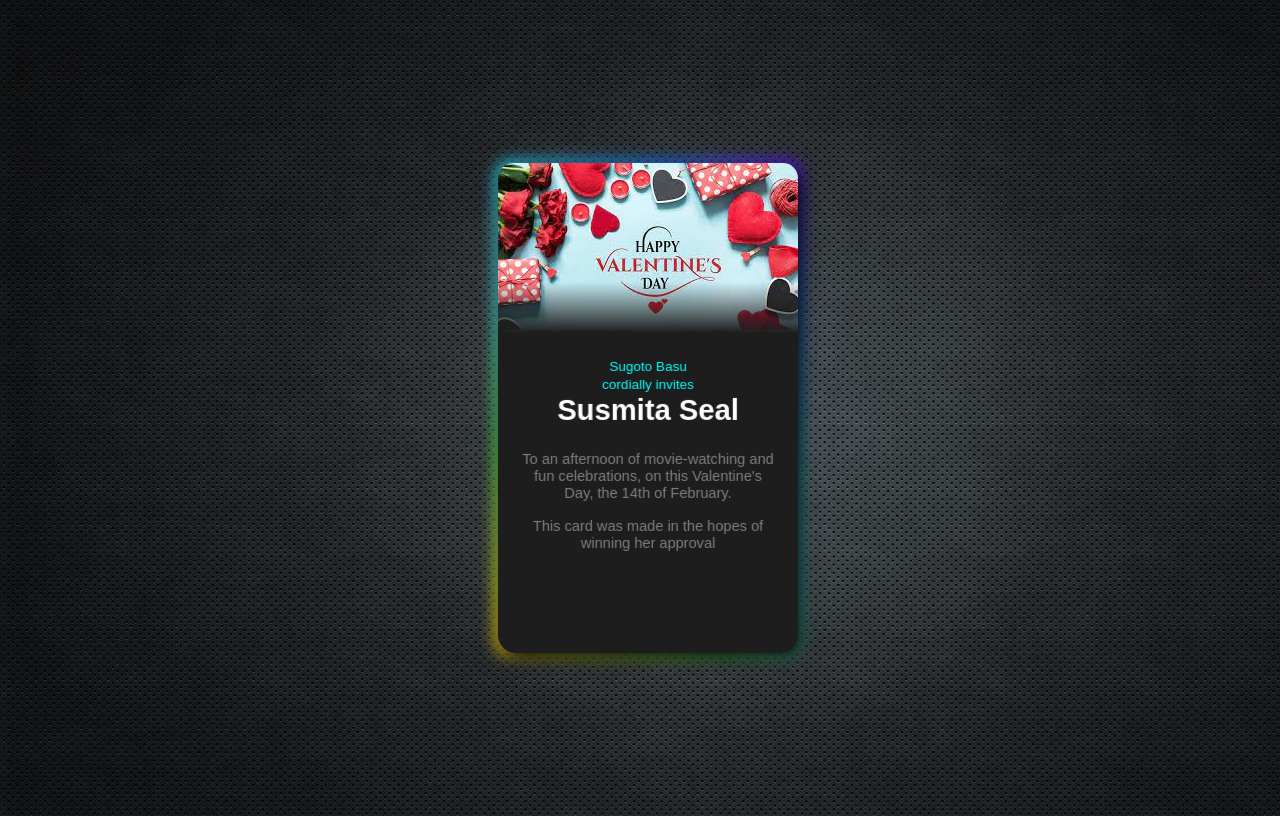
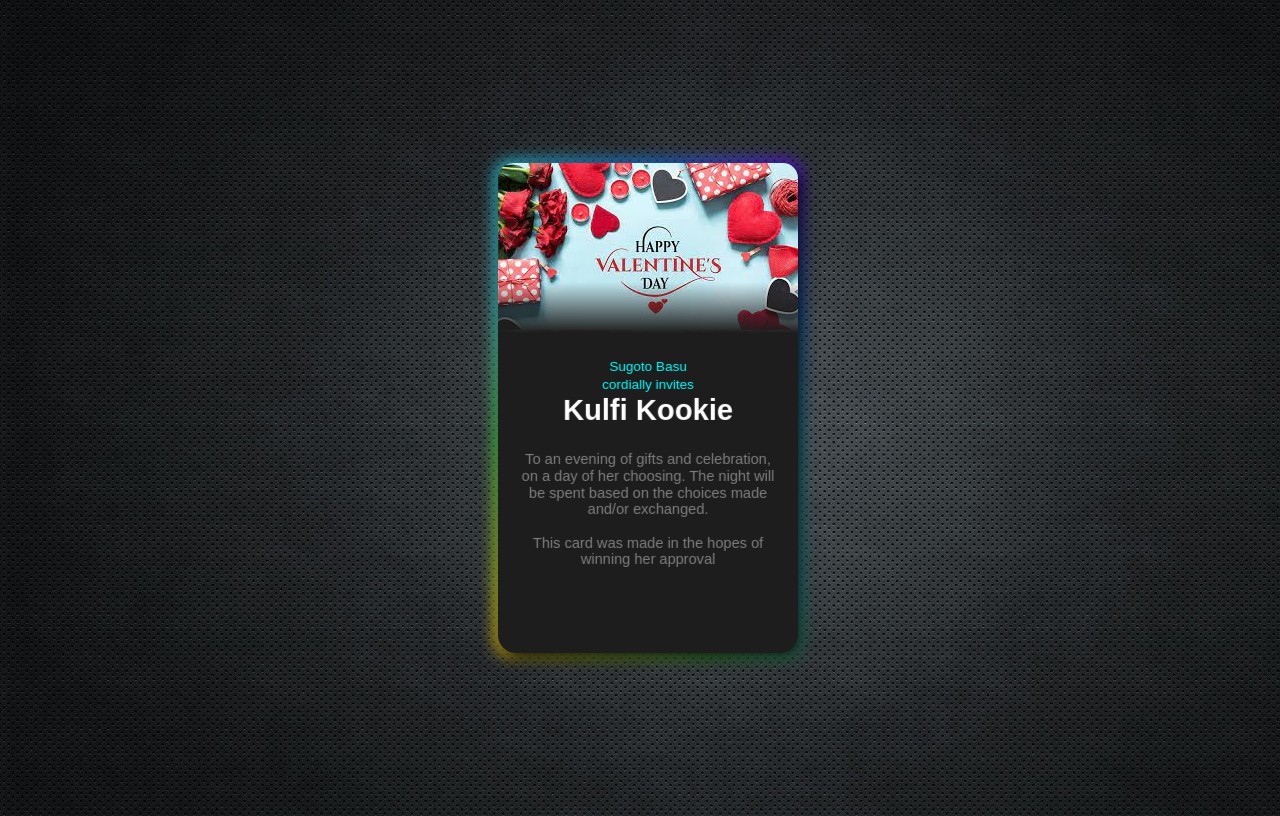
Before and after one commit to Sugoto/3d-parallax-cards, a plain HTML site: page index.html in a window 1280 px wide. Drawn offline with Linux system fonts and the light colour scheme; a web font is replaced by a local one.

Commit message:
Update index.html

```diff
--- a/index.html
+++ b/index.html
@@ -23,10 +23,11 @@
           >Sugoto Basu <br />
           cordially invites</span
         >
-        <h2>Susmita Seal</h2>
+        <h2>Kulfi Kookie</h2>
         <p>
-          To an afternoon of movie-watching and fun celebrations, on this
-          Valentine's Day, the 14th of February. <br /> <br>
+          To an evening of gifts and celebration, on a day of her choosing. The
+          night will be spent based on the choices made and/or exchanged.<br />
+          <br />
           This card was made in the hopes of winning her approval
         </p>
       </div>
```
